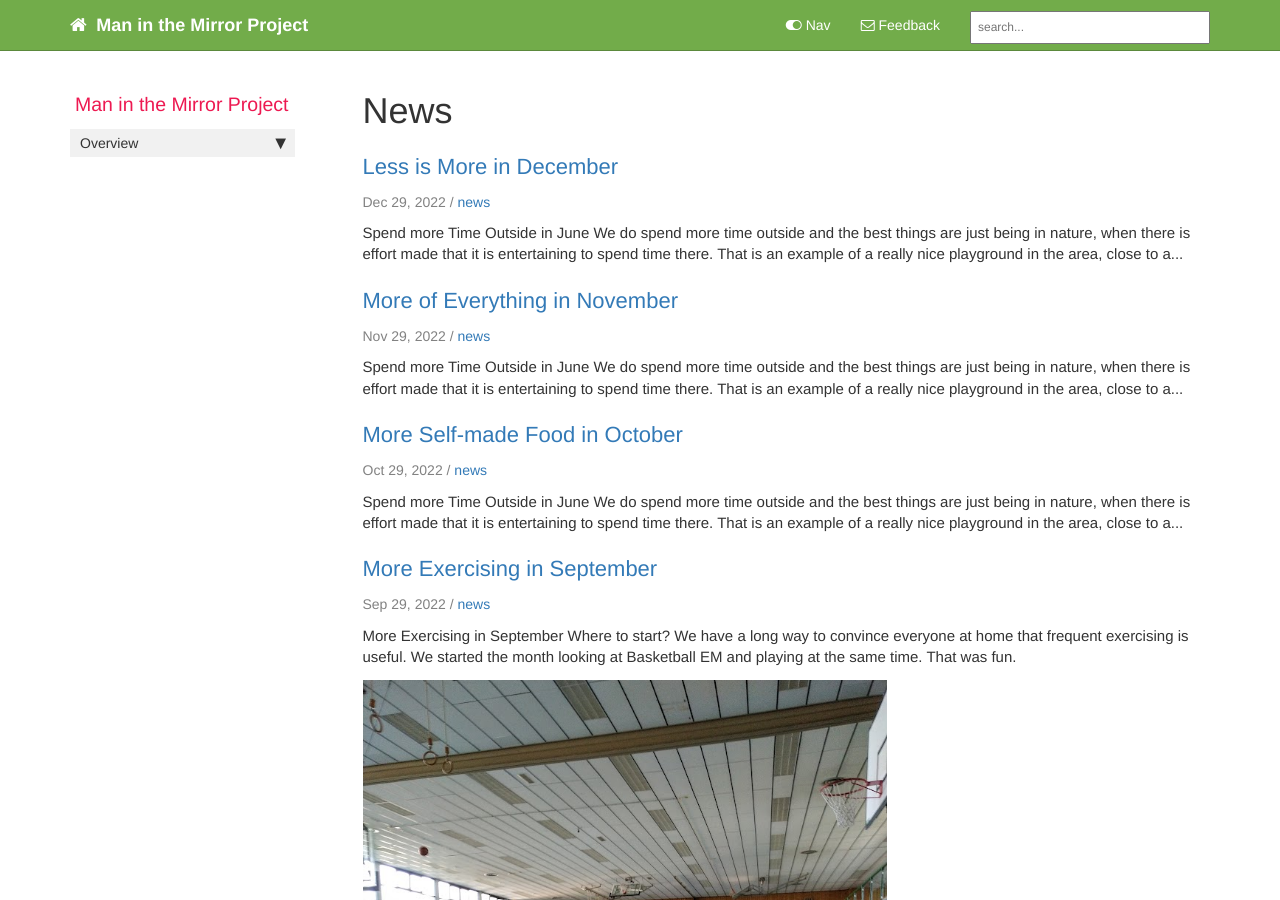
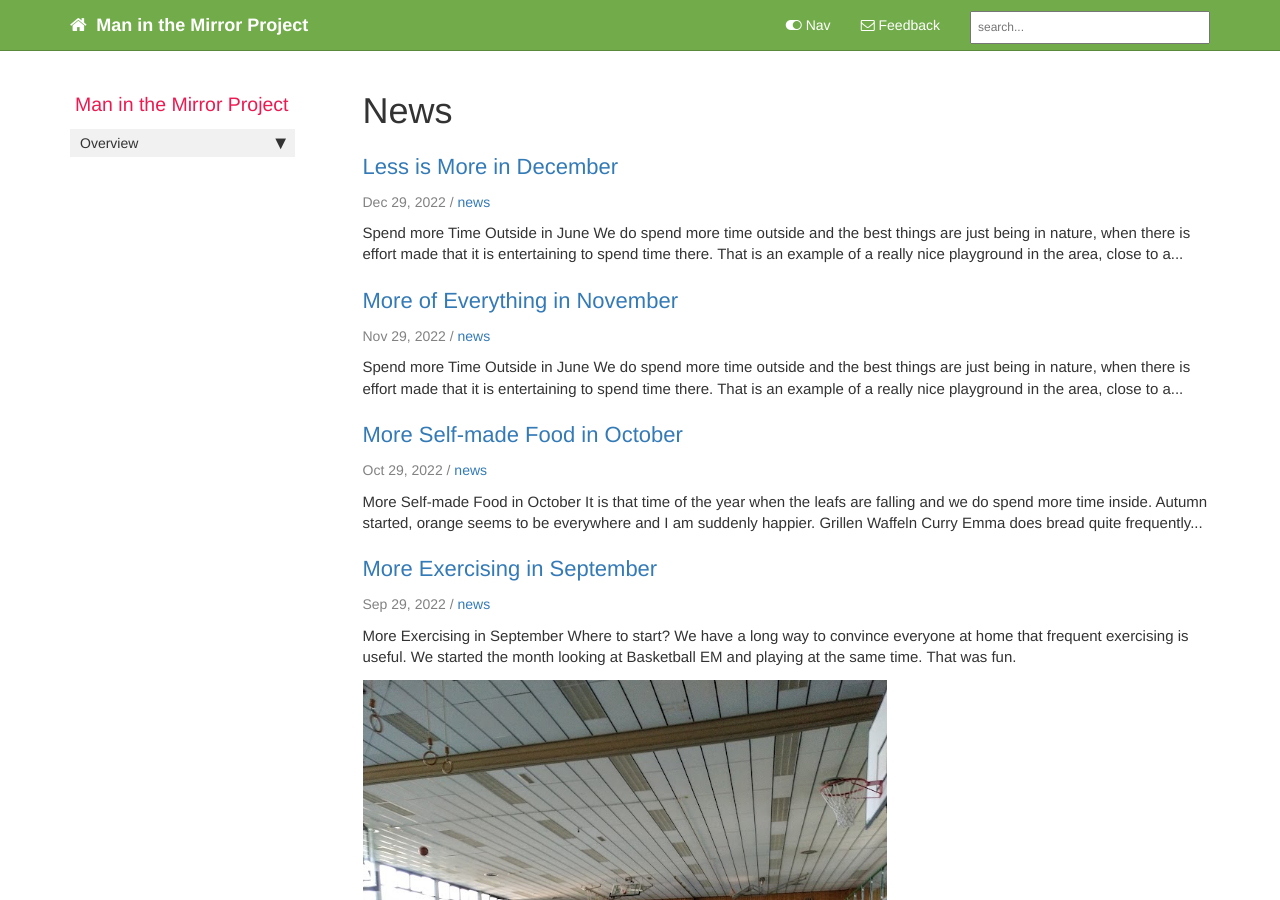
Before and after one commit to bunkeak/my-jekyll-website, a Jekyll site: the page built from news/news.html, in a window 1280 px wide and 900 px high. Built offline with Jekyll 4.4.1, drawn with Linux system fonts in a browser that asks for light colours; comment, search, counter and statistics services are not loaded.

Commit message:
start with images and text from all three of us for October content.

```diff
--- a/_posts/2022-10-29-self-made-food.md
+++ b/_posts/2022-10-29-self-made-food.md
@@ -1,19 +1,27 @@
 ---
 title:  "More Self-made Food in October"
 categories: jekyll update
-permalink: more-time-outside.html
+permalink: more-self-made-food.html
 sidebar: mydoc_sidebar
 tags: [news]
 ---
 
-## Spend more Time Outside in June
+## More Self-made Food in October
 
-We do spend more time outside and the best things are just being in nature, when there is effort made that it is entertaining to spend time there. That is an example of a really nice playground in the area, close to a small creek.
+It is that time of the year when the leafs are falling and we do spend more time inside. Autumn started, orange seems to be everywhere and I am suddenly happier.
 
-{% include image.html file="IMG_20220514_191741.jpg" alt="Playground with water with ducks nearby." caption="Playground example, nature at its best." %}
+Grillen
 
-birthday screenshot
+Waffeln
 
-some event elsewhere
+Curry
+
+{% include image.html file="PXL_20220917_085012970.jpg" alt="" caption="" %}
+
+Emma does bread quite frequently
+
+{% include image.html file="PXL_20221001_153415972.jpg" alt="" caption="" %}
+
+On my side, I started with pumpkinsoup.
 
 {% include links.html %}
```
Also changed, not shown: images/PXL_20220917_085012970.jpg (added), images/PXL_20221001_153415972.MP.jpg (added).
